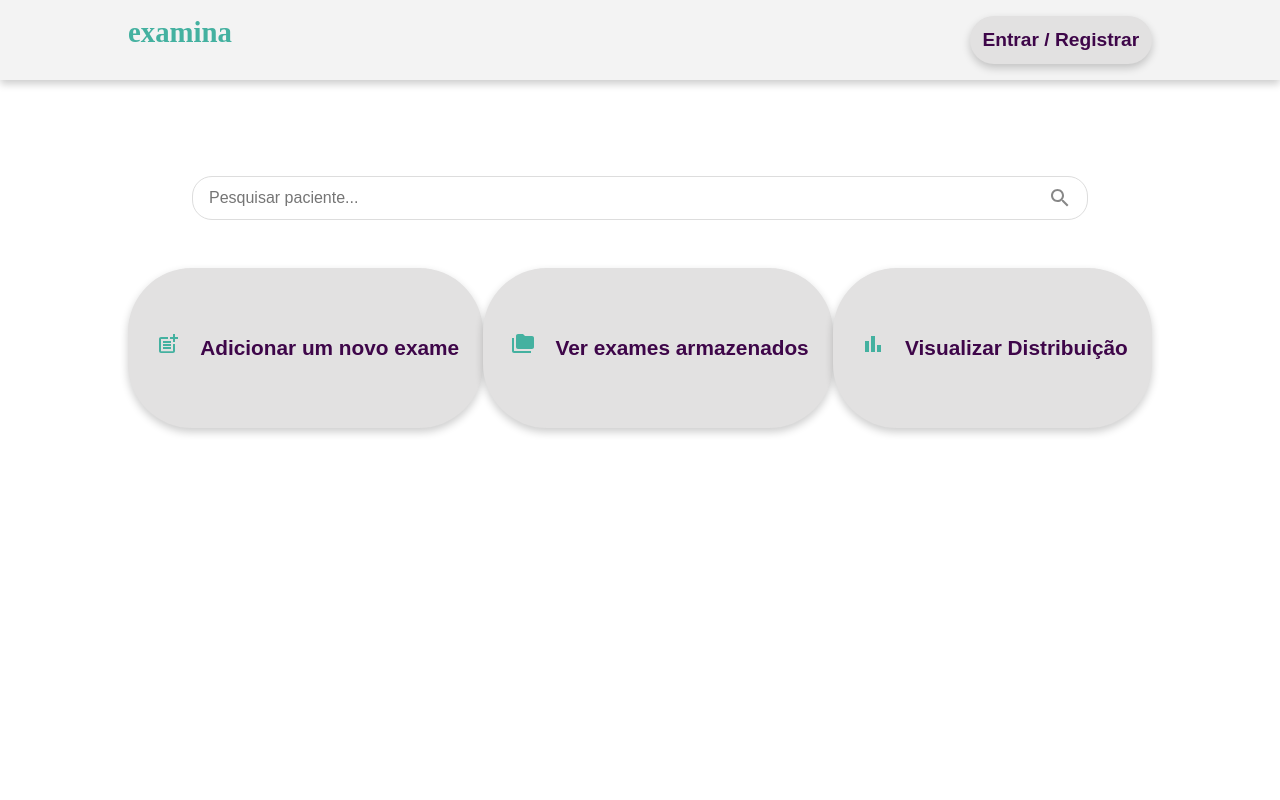
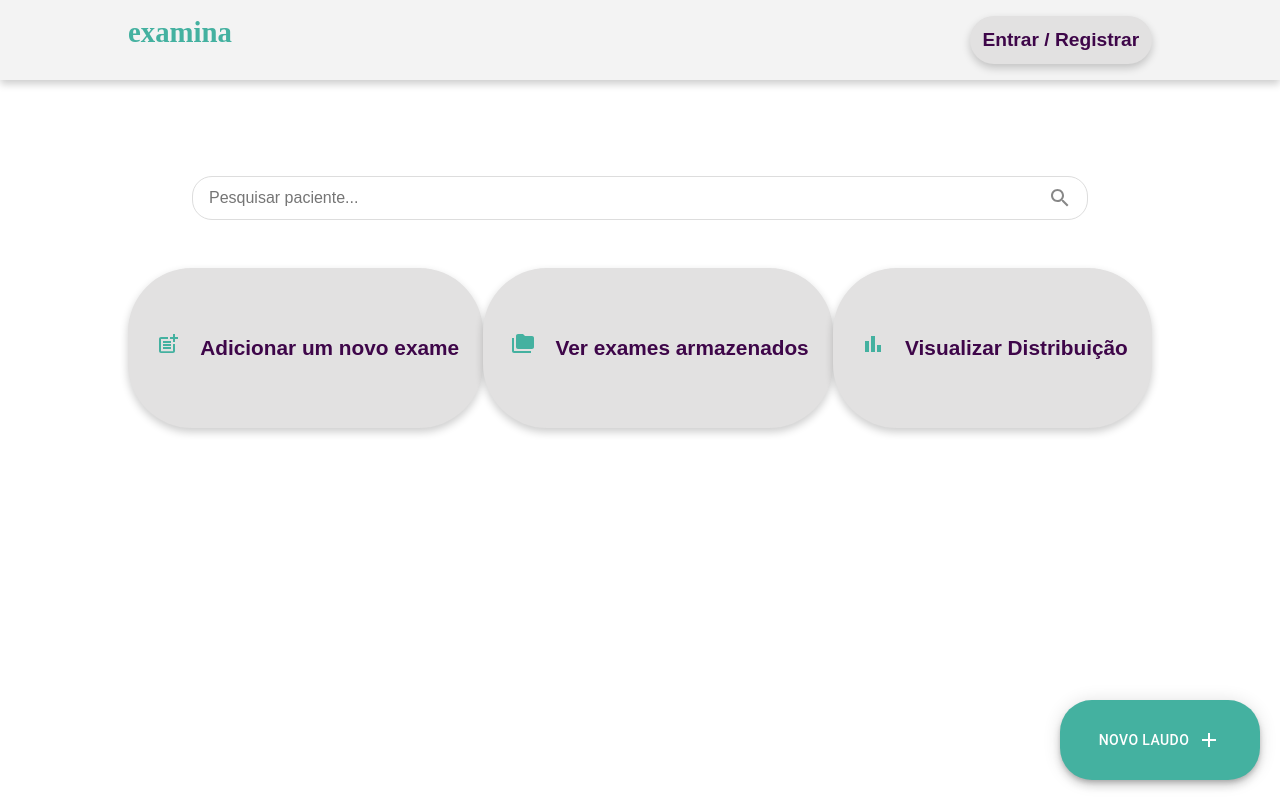
Before and after one commit to mylenaverspeelt/examina, a Next.js app in the folder examina/: page / in a window 1280 px wide. Built offline with nearby package versions, Linux system fonts and the light colour scheme; a web font is replaced by a local one.

Commit message:
feat: add floating button to homepage

```diff
--- a/examina/src/app/page.tsx
+++ b/examina/src/app/page.tsx
@@ -4,9 +4,12 @@ import FolderCopyIcon from '@mui/icons-material/FolderCopy';
 import BarChartIcon from '@mui/icons-material/BarChart';
 import Button from '@/components/Button/Button';
 import SearchBar from '@/components/SearchBar/SearchBar';
+import { Fab } from '@mui/material';
+import AddIcon from '@mui/icons-material/Add';
 
 export default function Home() {
   return (
+    <>
       <section className={styles.main}>
         <div className={styles.searchDiv}>
           <SearchBar />
@@ -17,5 +20,29 @@ export default function Home() {
           <Button label="Visualizar Distribuição" icon={<BarChartIcon />} href="/analytics" variant="menuButton" />
         </div>
       </section>
+
+      <Fab
+        aria-label="add"
+        sx={{
+          color: 'white',
+          backgroundColor: '#44b1a0',
+          width: 200,
+          height: 80,
+          position: 'fixed',
+          bottom: 20,
+          right: 20,
+          zIndex: 1000,
+          display: 'flex',
+          justifyContent: 'center',
+          alignItems: 'center',
+          padding: 2,
+          borderRadius: 8,
+          gap: 1
+        }}
+      >
+        Novo Laudo
+        <AddIcon />
+      </Fab>
+    </>
   );
 }
--- a/examina/src/components/FileUpload/FileUpload.tsx
+++ b/examina/src/components/FileUpload/FileUpload.tsx
@@ -99,9 +99,7 @@ const FilePondUpload = () => {
         <div className={styles.buttonsDiv}>
           <Button
             label={'Exames Arquivados'}
-            icon={<FolderCopyIcon sx={
-              marginR
-            } />}
+            icon={<FolderCopyIcon />}
             href={'/uploads'}
             variant="link"
           />
```
Lines whose indentation alone changed are shown as unchanged.
